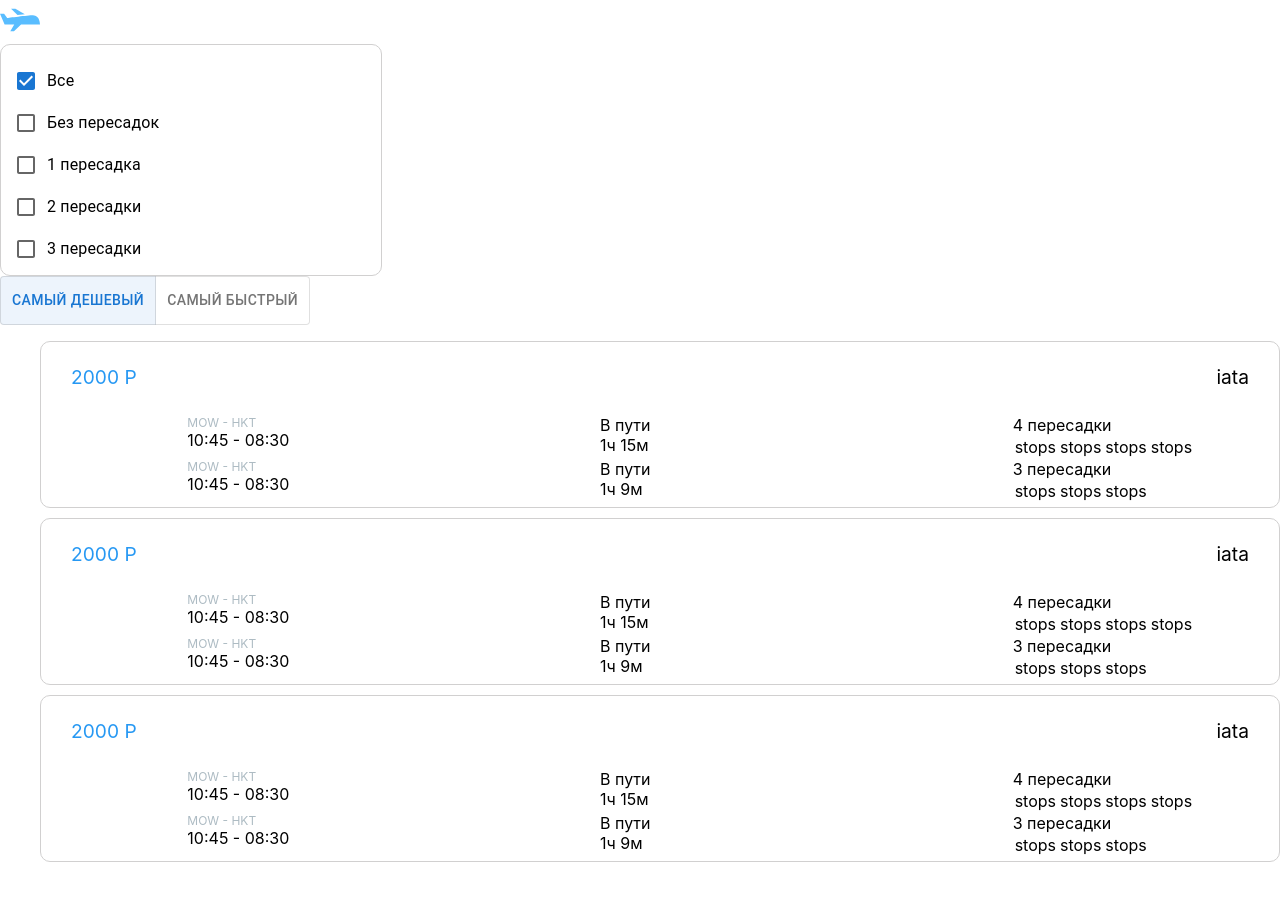
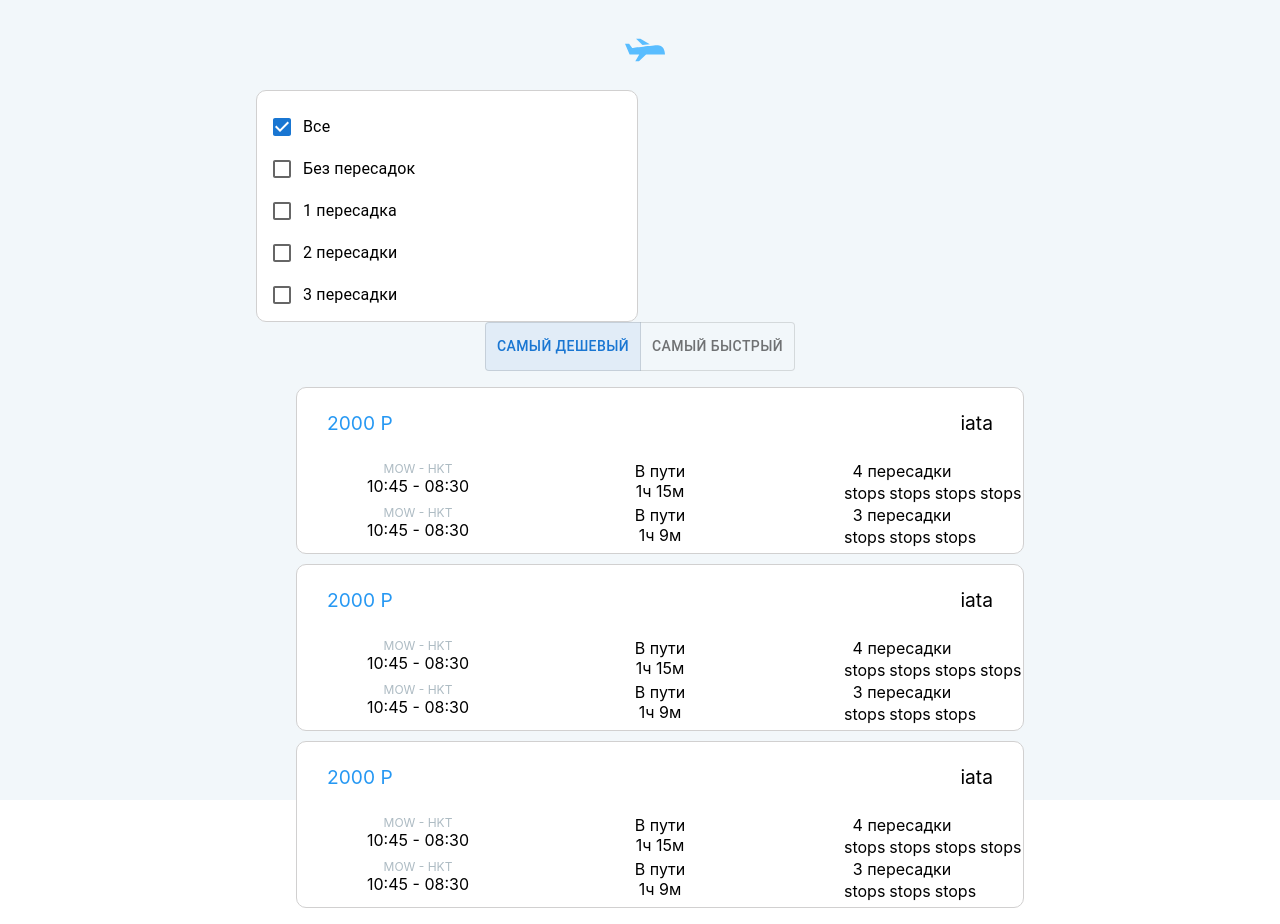
Before and after one commit to t0xick1d/test-ticket, a React (Create React App) app: page / in a window 1280 px wide. Before the commit the page ends 878 px from the top, so only its background shows below. Built offline with nearby package versions, Linux system fonts and the light colour scheme.

Commit message:
added App style

```diff
--- a/src/App.module.scss
+++ b/src/App.module.scss
@@ -0,0 +1,34 @@
+@import './vars.scss';
+
+.App {
+ width: 100vw;
+ height: 100vh;
+ display: flex;
+ flex-direction: column;
+ align-items: center;
+ letter-spacing: 0em;
+ text-align: center;
+ background-color: rgb(242, 247, 250);
+}
+.logoContainer{
+ width: 30px;
+ height: 30px;
+ margin-top: 30px;
+ margin-bottom: 30px;
+}
+
+.mainContainer{
+ width: $screen-mobile;
+ display: flex;
+ flex-direction: column;
+ justify-content: center;
+}
+.containerList{
+ width: 100%;
+}
+@media screen and (min-width: $screen-tablet) {
+  .mainContainer {
+   width: $screen-tablet;
+   display: block;
+  }
+}
```
